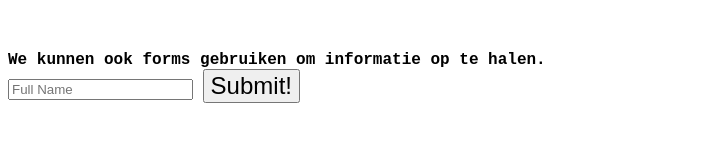
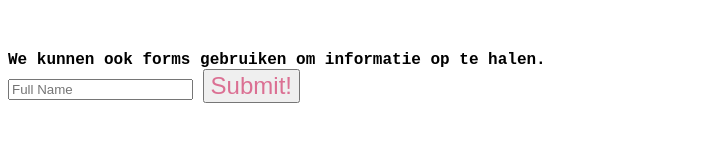
Before and after one commit to MohammedElMochoui/GitPage, a plain HTML site: page index.html in a window 1280 px wide. Shown: the part 1080-1221 px from the top of the page, without its empty margins (0-713 px from the left). Drawn offline with Linux system fonts and the light colour scheme.

Commit message:
Changed button color

```diff
--- a/style.css
+++ b/style.css
@@ -18,6 +18,7 @@ h2, h3, h4, h5, h6 {
 
 button{
     font-size: x-large;
+    color: palevioletred;
 }
 
 button:hover{
```
